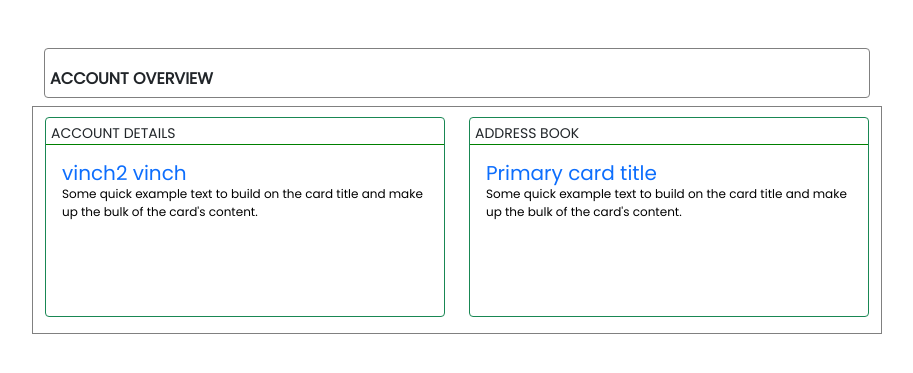
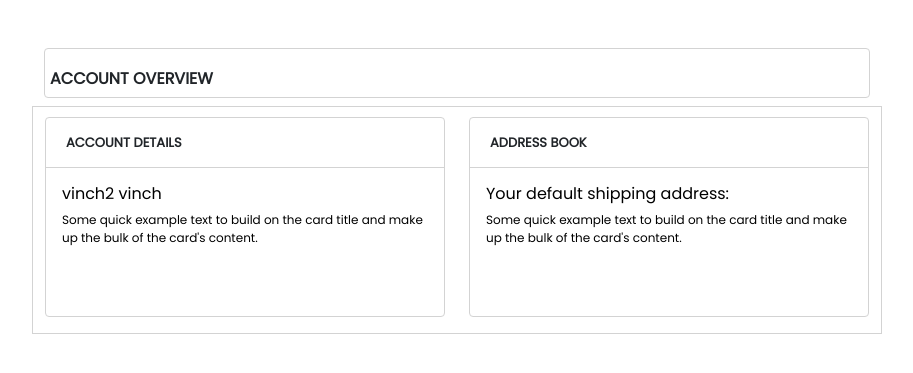
Before and after one commit to solomonbestz/vinch, a Django app: page /account/ in a window 1280 px wide. Shown: the part 80-453 px from the top of the page, without its empty margins (183-1096 px from the left). Run offline with Django 4.2, Linux system fonts and the light colour scheme; a user stored in the database is signed in; data comes from the database, SQL or seed files in the repository.

Commit message:
account overview design

```diff
--- a/templates/account/my_account.html
+++ b/templates/account/my_account.html
@@ -9,23 +9,23 @@
 
     </div>
     <div class="w-70 my-5">
-        <h3 class="" style="font-size: 16px; border: 1px solid gray; border-radius: 4px 4px; height: 50px; padding-top: 20px; padding-left:5px"><b>ACCOUNT OVERVIEW</b></h3>
-        <div class="row" style=" border: 1px solid gray; padding-top: 10px">
+        <h3 class="" style="font-size: 16px; border: 1px solid lightgrey; border-radius: 4px 4px; height: 50px; padding-top: 20px; padding-left:5px"><b>ACCOUNT OVERVIEW</b></h3>
+        <div class="row" style=" border: 1px solid lightgrey; padding-top: 10px">
             <div class="col-md-6">
-                <div class="card border-success mb-3" style="max-width: 25rem; height: 200px">
-                    <div style="font-size: 14px; padding-left:5px; padding-top: 5px; border-bottom: 1px solid green;">ACCOUNT DETAILS </div>
+                <div class="card mb-3" style="max-width: 25rem; height: 200px; border: 1px solid lightgrey">
+                    <div style="font-size: 13px; font-weight: bold; padding-left:20px; padding-top: 15px; border-bottom: 1px solid lightgrey; height: 50px;">ACCOUNT DETAILS </div>
                     <div class="card-body text-primary">
-                        <h5 class="card-title">{{account.first_name}} {{account.last_name}}</h5>
-                        <p class="card-text" style="font-size: 12px; color: black;">Some quick example text to build on the card title and make up the bulk of the card's content.</p>
+                        <h6 class="card-title" style="color: black">{{account.first_name}} {{account.last_name}}</h6>
+                        <p class="card-text my-2" style="font-size: 12px; color: black;">Some quick example text to build on the card title and make up the bulk of the card's content.</p>
                     </div>
                 </div>
             </div>
             <div class="col-md-6">
-                <div class="card border-success mb-3" style="max-width: 25rem; height: 200px">
-                    <div style="font-size: 14px; padding-left:5px; padding-top: 5px; border-bottom: 1px solid green;">ADDRESS BOOK</div>
+                <div class="card  mb-3" style="max-width: 25rem; height: 200px; border: 1px solid lightgrey">
+                    <div style="font-size: 13px; font-weight: bold; padding-left:20px; padding-top: 15px; border-bottom: 1px solid lightgrey; height: 50px;">ADDRESS BOOK</div>
                     <div class="card-body text-primary">
-                        <h5 class="card-title">Primary card title</h5>
-                        <p class="card-text" style="font-size: 12px; color: black;">Some quick example text to build on the card title and make up the bulk of the card's content.</p>
+                        <h6 class="card-title" style="color: black">Your default shipping address:</h6>
+                        <p class="card-text my-2" style="font-size: 12px; color: black;">Some quick example text to build on the card title and make up the bulk of the card's content.</p>
                     </div>
                 </div>
             </div>
```
